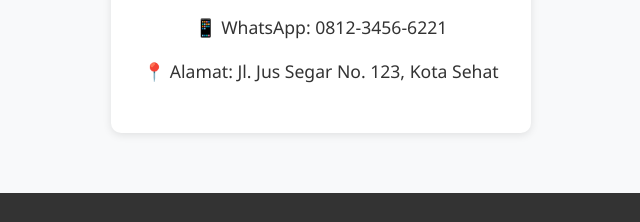
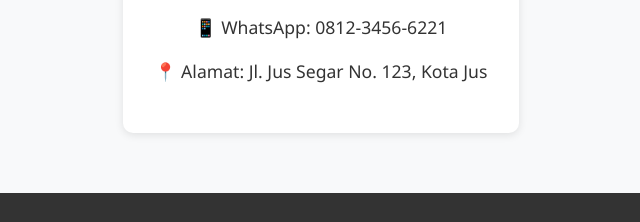
Before and after one commit to mz680/zzzz, a plain HTML site: page index.html in a window 1280 px wide. Shown: the part 2431-2653 px from the top of the page, 319-959 px from the left. Drawn offline with Linux system fonts and the light colour scheme.

Commit message:
news html

```diff
--- a/index.html
+++ b/index.html
@@ -62,7 +62,7 @@
             <div class="kontak-info">
                 <p>📧 Email: info@juicyshop.com</p>
                 <p>📱 WhatsApp: 0812-3456-6221</p>
-                <p>📍 Alamat: Jl. Jus Segar No. 123, Kota Sehat</p>
+                <p>📍 Alamat: Jl. Jus Segar No. 123, Kota Jus</p>
             </div>
         </div>
     </section>
```
